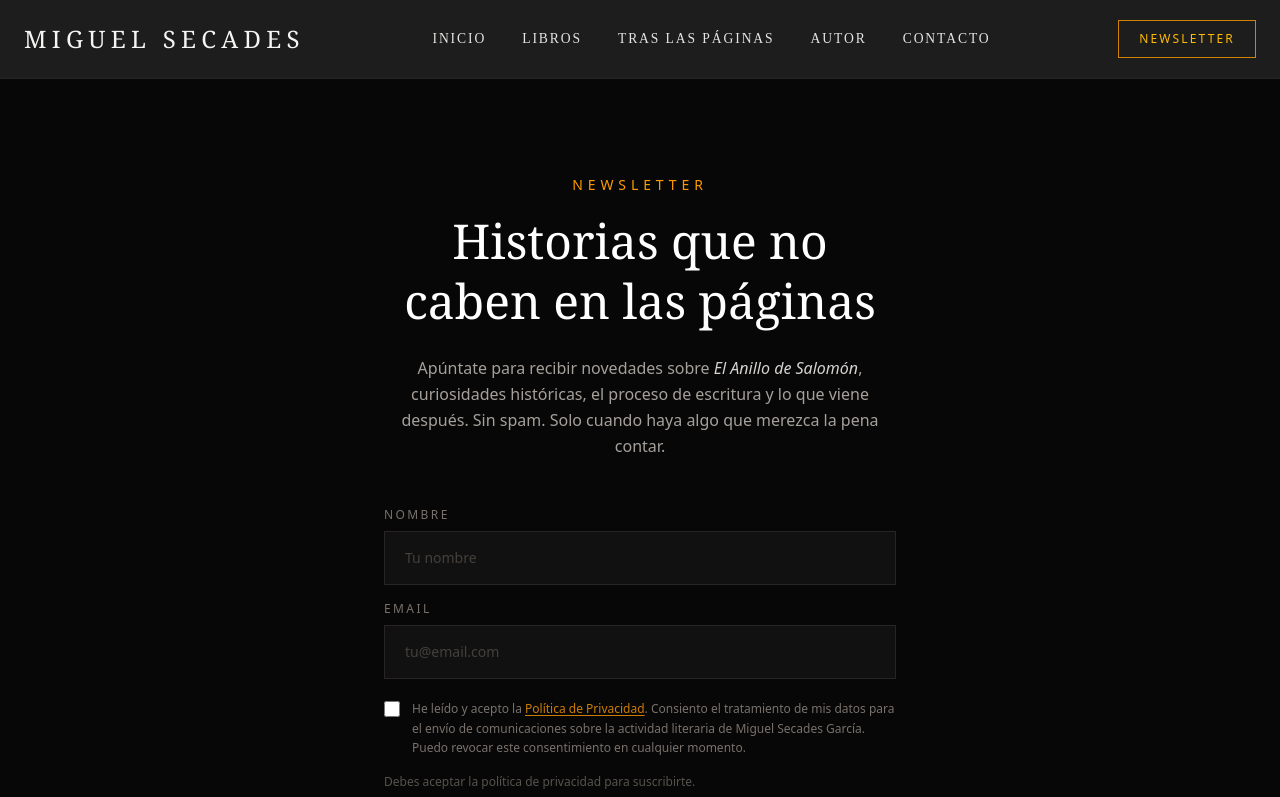
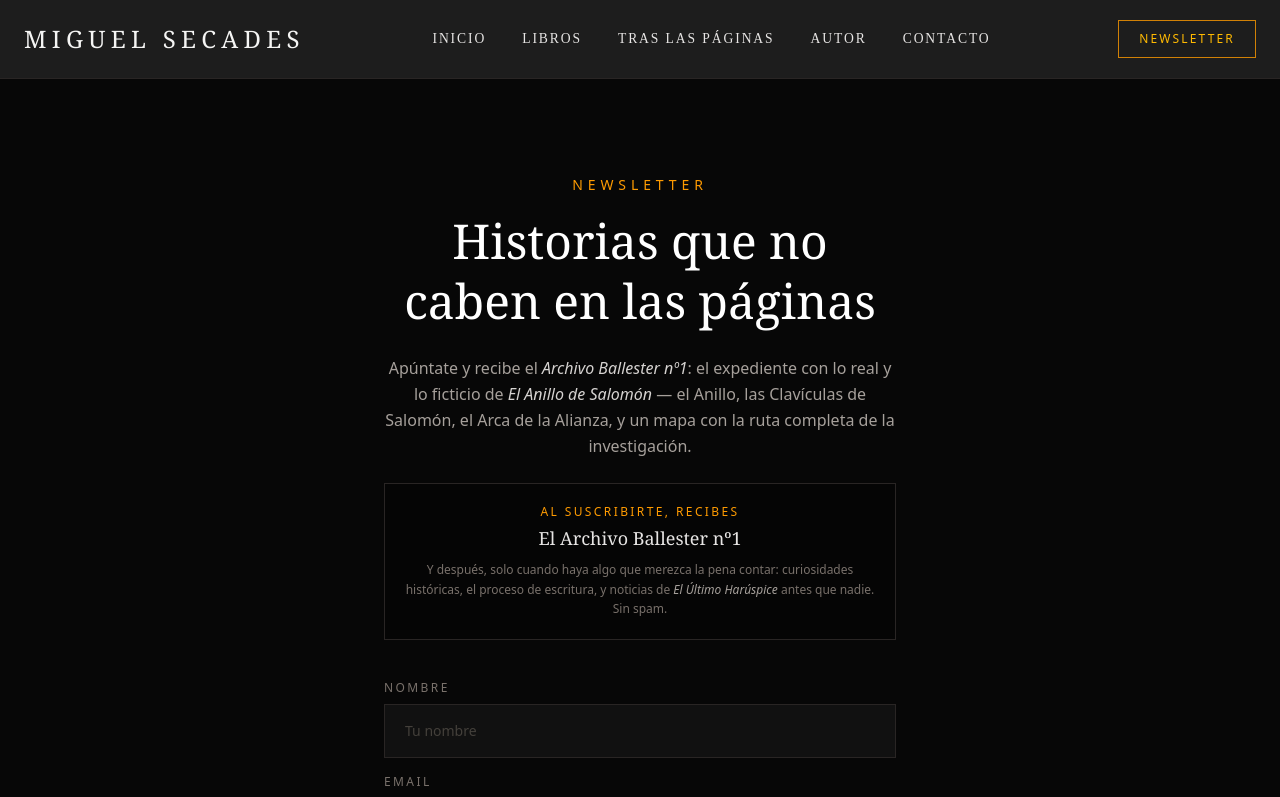
Before and after one commit to MiguelSecadesBYU/miguel-web-platform, a Next.js app: page /newsletter in a window 1280 px wide. Shown: the top 797 px of the page. Built offline with nearby package versions, Linux system fonts and the light colour scheme.

Commit message:
actualizacion texto newsletter

```diff
--- a/src/app/newsletter/NewsletterClient.tsx
+++ b/src/app/newsletter/NewsletterClient.tsx
@@ -51,12 +51,29 @@ export default function NewsletterClient() {
           <h1 className="mb-6 text-center font-serif text-4xl font-light leading-tight md:text-5xl">
             Historias que no caben en las páginas
           </h1>
-          <p className="mb-12 text-center text-base leading-relaxed text-stone-400">
-            Apúntate para recibir novedades sobre{" "}
-            <em className="text-stone-300">El Anillo de Salomón</em>,
-            curiosidades históricas, el proceso de escritura y lo que viene
-            después. Sin spam. Solo cuando haya algo que merezca la pena contar.
+          <p className="mb-6 text-center text-base leading-relaxed text-stone-400">
+            Apúntate y recibe el <em className="text-stone-300">Archivo Ballester nº1</em>:
+            el expediente con lo real y lo ficticio de{" "}
+            <em className="text-stone-300">El Anillo de Salomón</em> — el Anillo, las
+            Clavículas de Salomón, el Arca de la Alianza, y un mapa con la ruta
+            completa de la investigación.
           </p>
+
+          {/* Callout del incentivo */}
+          <div className="mb-10 border border-stone-800 bg-black/30 p-5 text-center">
+            <p className="mb-1 text-xs uppercase tracking-[0.2em] text-amber-500">
+              Al suscribirte, recibes
+            </p>
+            <p className="font-serif text-lg font-light text-stone-200">
+              El Archivo Ballester nº1
+            </p>
+            <p className="mt-2 text-xs leading-relaxed text-stone-500">
+              Y después, solo cuando haya algo que merezca la pena contar: curiosidades
+              históricas, el proceso de escritura, y noticias de{" "}
+              <em className="text-stone-400">El Último Harúspice</em> antes que nadie.
+              Sin spam.
+            </p>
+          </div>
 
           {status === "success" ? (
             <div className="border border-amber-500/30 bg-amber-500/5 p-10 text-center">
@@ -64,7 +81,7 @@ export default function NewsletterClient() {
                 ¡Bienvenido a bordo!
               </p>
               <p className="text-sm text-stone-400">
-                Ya estás suscrito. Pronto tendrás noticias.
+                Revisa tu correo: el Archivo Ballester está de camino.
               </p>
             </div>
           ) : (
```
